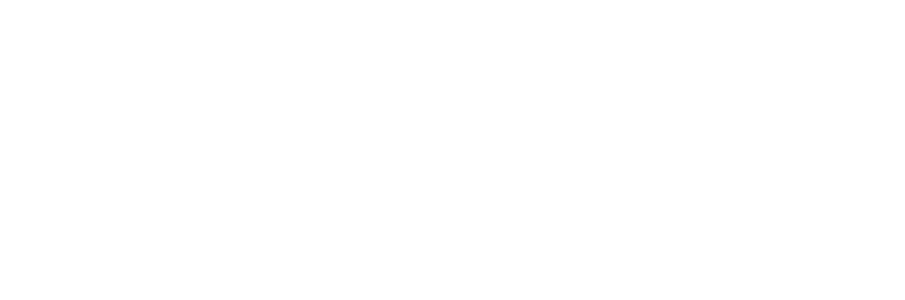
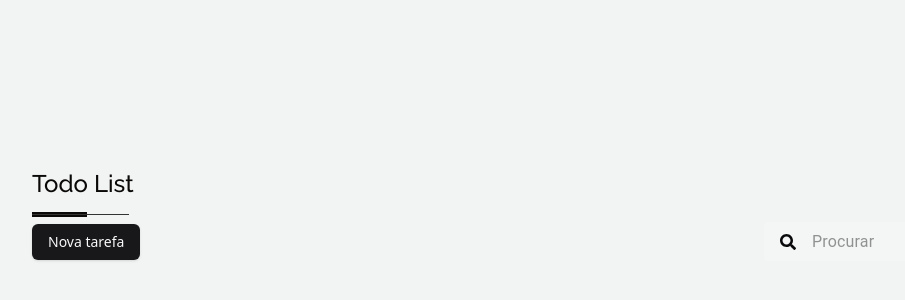
Before and after one commit to devrafaelsoares/todo-list, a React (Vite) app: page / in a window 1280 px wide. Shown: the part 184-484 px from the top of the page, without its empty margins (160-1065 px from the left). Built offline with nearby package versions, Linux system fonts and the light colour scheme; a web font is replaced by a local one.

Commit message:
feat: add component todolist

```diff
--- a/src/App.tsx
+++ b/src/App.tsx
@@ -1,3 +1,12 @@
+import TodoList from '@/components/TodoList';
+import '@/assets/styles/components/app.sass';
+import TaskContextProvider from './contexts/TaskContext';
 export default function App(): JSX.Element {
-    return <main className="main-container"></main>;
+    return (
+        <main className="main-container">
+            <TaskContextProvider>
+                <TodoList />
+            </TaskContextProvider>
+        </main>
+    );
 }
```
